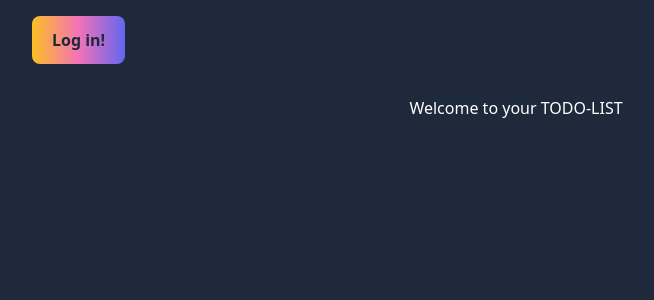
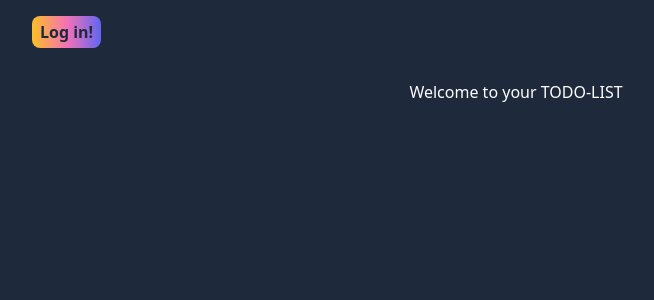
Before and after one commit to kyar1s/cw-todo-list, a React (Vite) app: page / in a window 1280 px wide. Shown: the top 300 px of the page, without its empty margins (124-778 px from the left). Built offline with nearby package versions, Linux system fonts and the light colour scheme.

Commit message:
add clsx to button

```diff
--- a/src/components/Buttons/GradientButton.tsx
+++ b/src/components/Buttons/GradientButton.tsx
@@ -1,4 +1,5 @@
 import React, { PropsWithChildren } from "react";
+import clsx from "clsx";
 
 type ButtonAttributes = React.ButtonHTMLAttributes<HTMLButtonElement>;
 
@@ -9,7 +10,10 @@ const GradientButton: React.FC<PropsWithChildren<ButtonAttributes>> = ({
 }) => {
   return (
     <button
-      className="bg-gradient-to-r from-amber-400 via-pink-400 to-indigo-500 py-3 px-5 rounded-lg text-slate-800 font-extrabold hover:filter hover:brightness-110"
+      className={clsx(
+        className,
+        `min-w-fit bg-gradient-to-r from-amber-400 via-pink-400 to-indigo-500 py-1 px-2 rounded-lg text-slate-800 font-extrabold hover:filter hover:brightness-110`
+      )}
       {...props}
     >
       {children}
```
